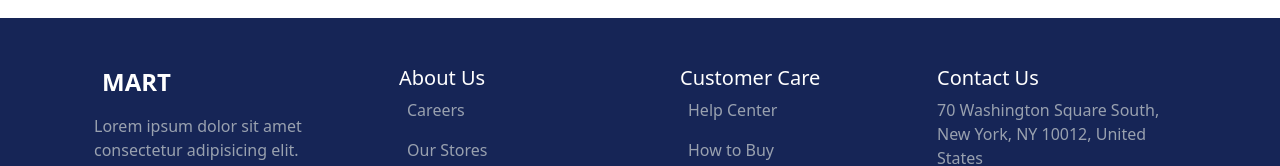
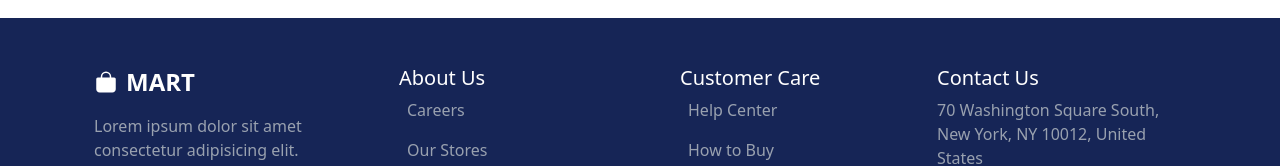
Before and after one commit to arun70933/Mark-e-com-React, a React (Vite) app: page / in a window 1280 px wide. Shown: the part 8863-9029 px from the top of the page. Built offline with nearby package versions, Linux system fonts and the light colour scheme.

Commit message:
In footer page added icon of the mart.

```diff
--- a/src/components/Footer.jsx
+++ b/src/components/Footer.jsx
@@ -10,7 +10,7 @@ export default function Footer() {
 
       <div className="space-y-4">
         <div className="flex items-center font-bold">
-
+          <span className='text-2xl'><IoBag/></span>
           <span className="ml-2 text-2xl font-bold">MART</span>
         </div>
         <p className="text-gray-400">Lorem ipsum dolor sit amet consectetur adipisicing elit. Repudiandae commodi laudantium corrupti accusamus ex ut consequuntur fugit reiciendis facere dignissimos nesciunt, id quasi facilis sequi, cumque itaque repellat quibusdam </p>
```
